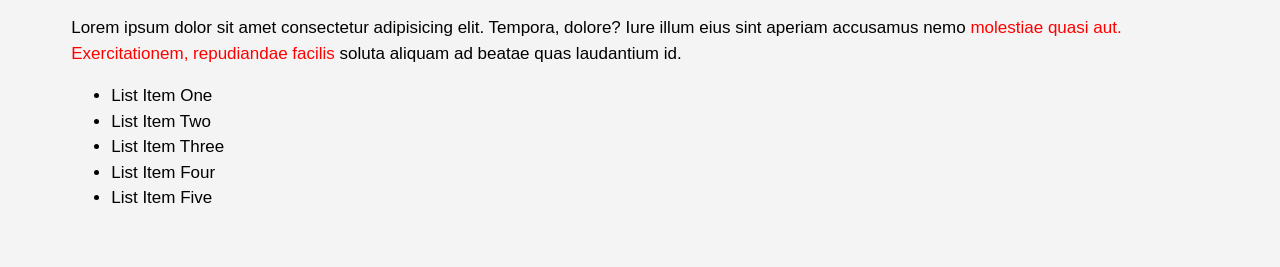
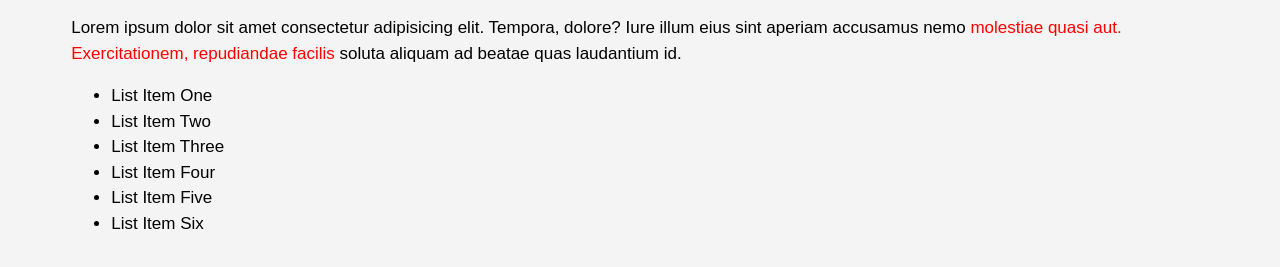
Before and after one commit to Oluwashina/Git-Test, a plain HTML site: page index.html in a window 1280 px wide. Shown: the part 321-588 px from the top of the page. Drawn offline with nearby package versions, Linux system fonts and the light colour scheme.

Commit message:
added another list

```diff
--- a/index.html
+++ b/index.html
@@ -52,6 +52,7 @@
            <li>List Item Three</li>
            <li>List Item Four</li>
            <li>List Item Five</li>
+           <li>List Item Six</li>
        </ul>
 
    </div>
```
